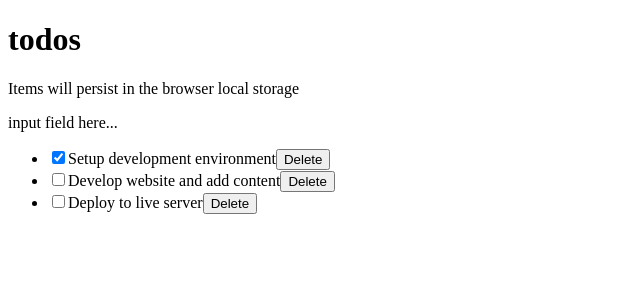
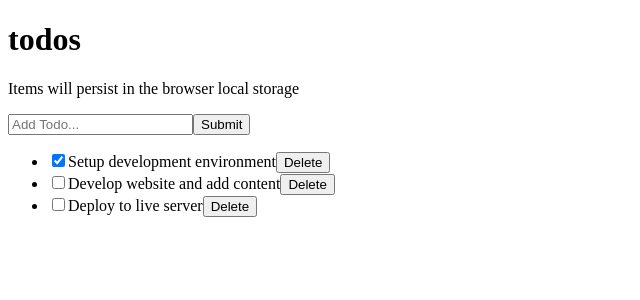
Before and after one commit to akbarsazish/react-todo-app, a React (Vite) app: page / in a window 1280 px wide. Shown: the top 300 px of the page, without its empty margins (0-640 px from the left). Built offline with nearby package versions, Linux system fonts and the light colour scheme.

Commit message:
Add input field and function to submit the value

```diff
--- a/src/components/InputTodo.jsx
+++ b/src/components/InputTodo.jsx
@@ -1,4 +1,23 @@
+import { useState } from "react";
 const InputTodo = () => {
-    return <div>input field here...</div>;
-  };
-  export default InputTodo;
+  const [title, setTitle] = useState('');
+  const handleChange = (e) => {
+    setTitle(e.target.value);
+  }
+
+  const handleSubmit = (e) => {
+    e.preventDefault();
+    console.log(title);
+    setTitle('');
+  }
+  return (
+    <form onSubmit={handleSubmit}>
+      <input type="text"
+       placeholder="Add Todo..."
+       value={title}
+       onChange={handleChange}/>
+      <button>Submit</button>
+    </form>
+  );
+};
+export default InputTodo;
```
